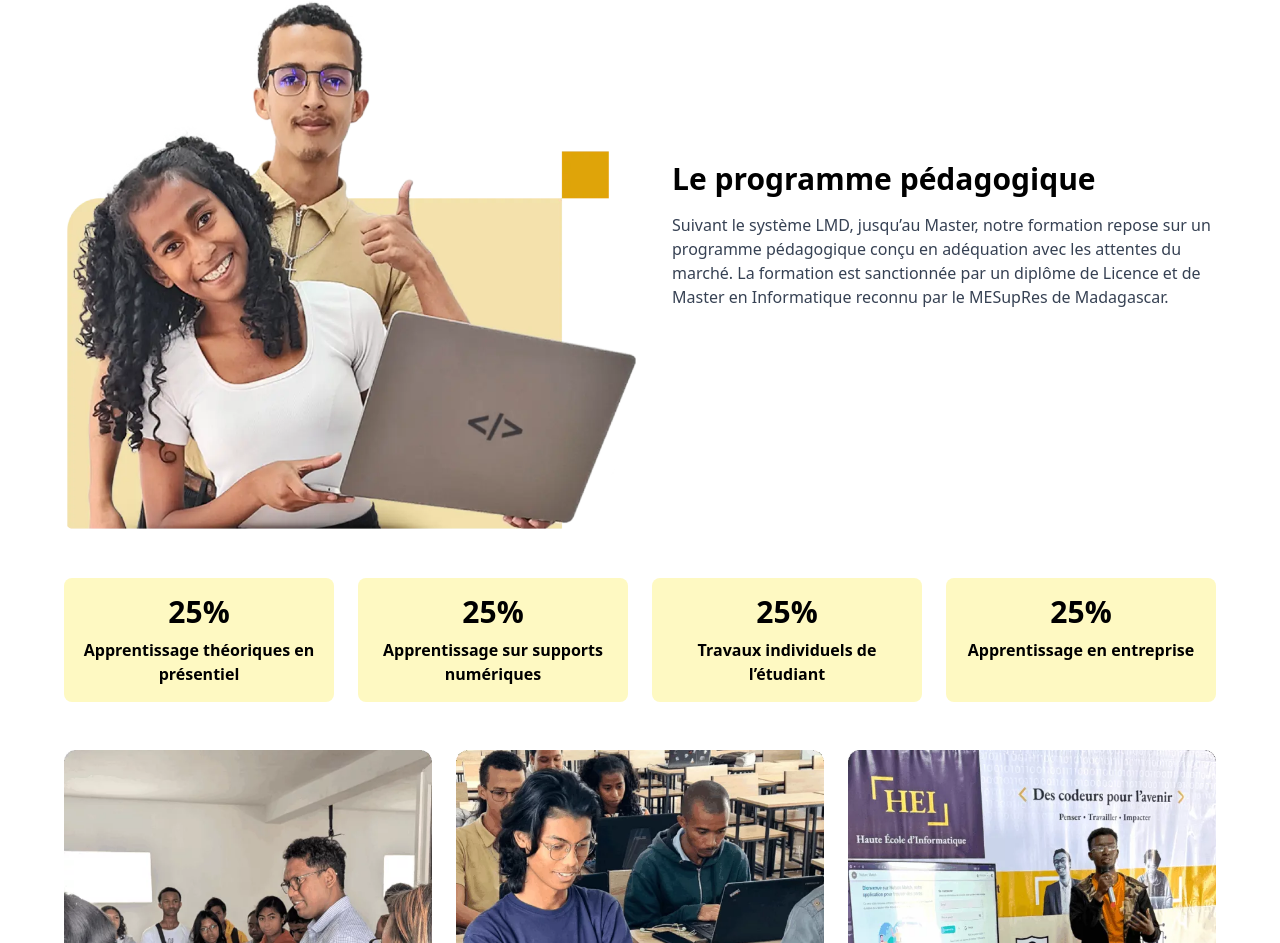
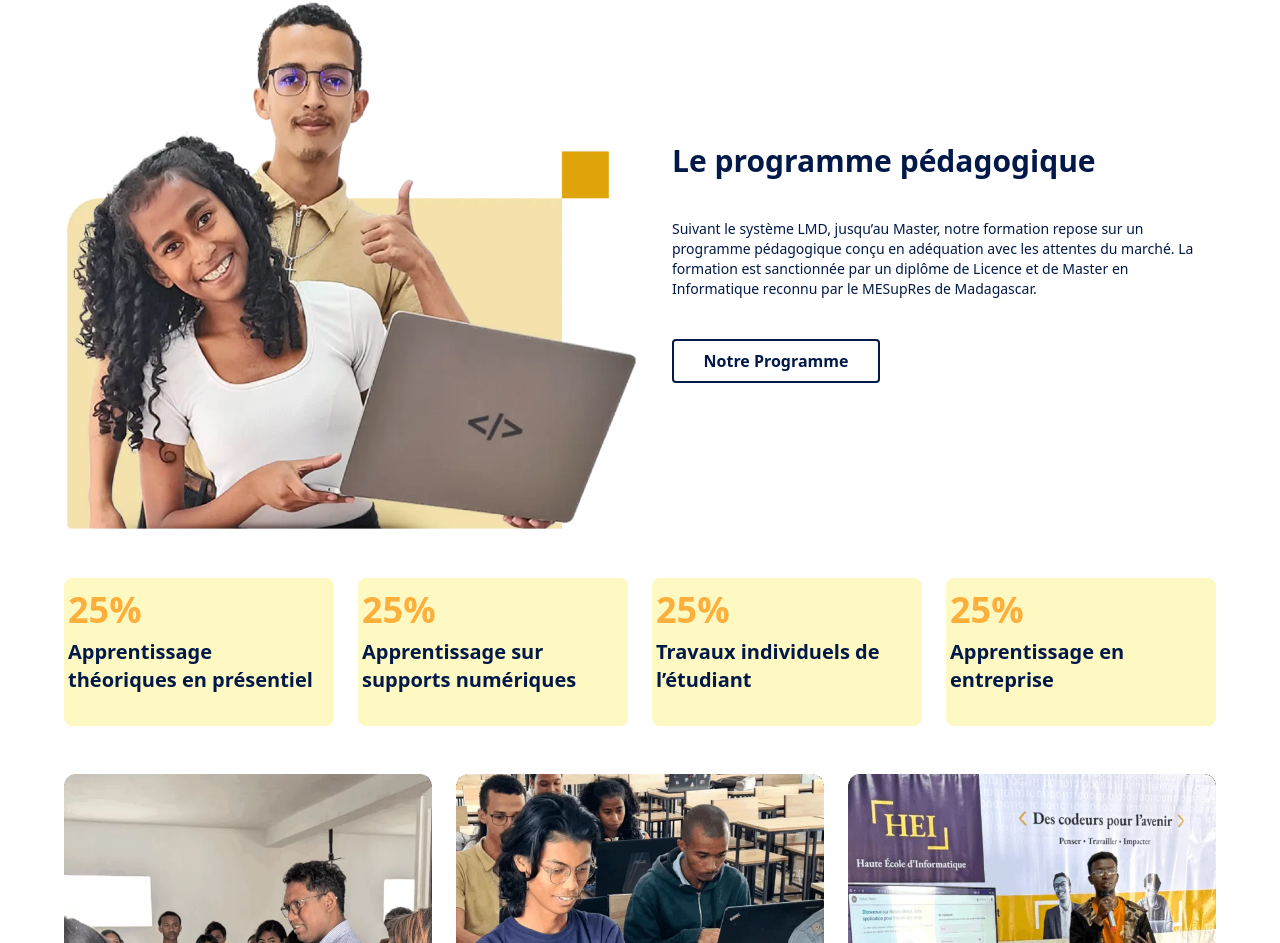
Before and after one commit to DavFilsDev/hei-university-homepage-clone, a React (Vite) app: page / in a window 1280 px wide. Shown: the part 4336-5279 px from the top of the page. Built offline with nearby package versions, Linux system fonts and the light colour scheme.

Commit message:
[UPDATE] ProgrammeSection (text font, color theme)

```diff
--- a/src/components/ProgrammeSection.jsx
+++ b/src/components/ProgrammeSection.jsx
@@ -16,21 +16,21 @@ export default function ProgrammeSection() {
     <section className="py-16 px-6 bg-white">
       <div className="max-w-6xl mx-auto flex flex-col lg:flex-row items-center justify-between gap-8">
         <img src={imgHeader} alt="Programme" className="w-full lg:w-1/2 rounded-xl" />
-        <div className="lg:w-1/2">
-          <h2 className="text-3xl font-bold text-primary mb-4">Le programme pédagogique</h2>
-          <p className="text-gray-700 mb-4">
+        <div className= "flex flex-col justify-between lg:w-1/2 h-60">
+          <h2 className="text-3xl font-bold text-primary mb-4 text-[var(--primary)]">Le programme pédagogique</h2>
+          <p className="text-[var(--primary)] mb-4 text-sm">
             Suivant le système LMD, jusqu’au Master, notre formation repose sur un programme pédagogique conçu en adéquation avec les attentes du marché.
             La formation est sanctionnée par un diplôme de Licence et de Master en Informatique reconnu par le MESupRes de Madagascar.
           </p>
-          <button className="bg-primary text-white px-5 py-2 rounded hover:bg-secondary transition">Notre Programme</button>
+          <button className="w-52 font-bold bg-white text-[var(--primary)] px-5 py-2 rounded border-2 border-[var(--primary)] hover:bg-[var(--primary)] hover:text-white transition">Notre Programme</button>
         </div>
       </div>
 
       <div className="max-w-6xl mx-auto grid grid-cols-1 md:grid-cols-2 lg:grid-cols-4 gap-6 mt-12">
         {learnings.map((learning, index) => (
-          <div key={index} className="bg-yellow-100 p-4 rounded-lg text-center">
-            <p className="text-3xl font-bold text-secondary mb-2">25%</p>
-            <p className="text-primary font-semibold">{learning}</p>
+          <div key={index} className="bg-yellow-100 pl-1 pr-2 py-3 rounded-lg text-left ">
+            <p className="font-bold text-4xl text-[var(--secondary)] mb-2">25%</p>
+            <p className="font-bold text-xl text-[var(--primary)] pr-3 mb-5">{learning}</p>
           </div>
         ))}
       </div>
```
